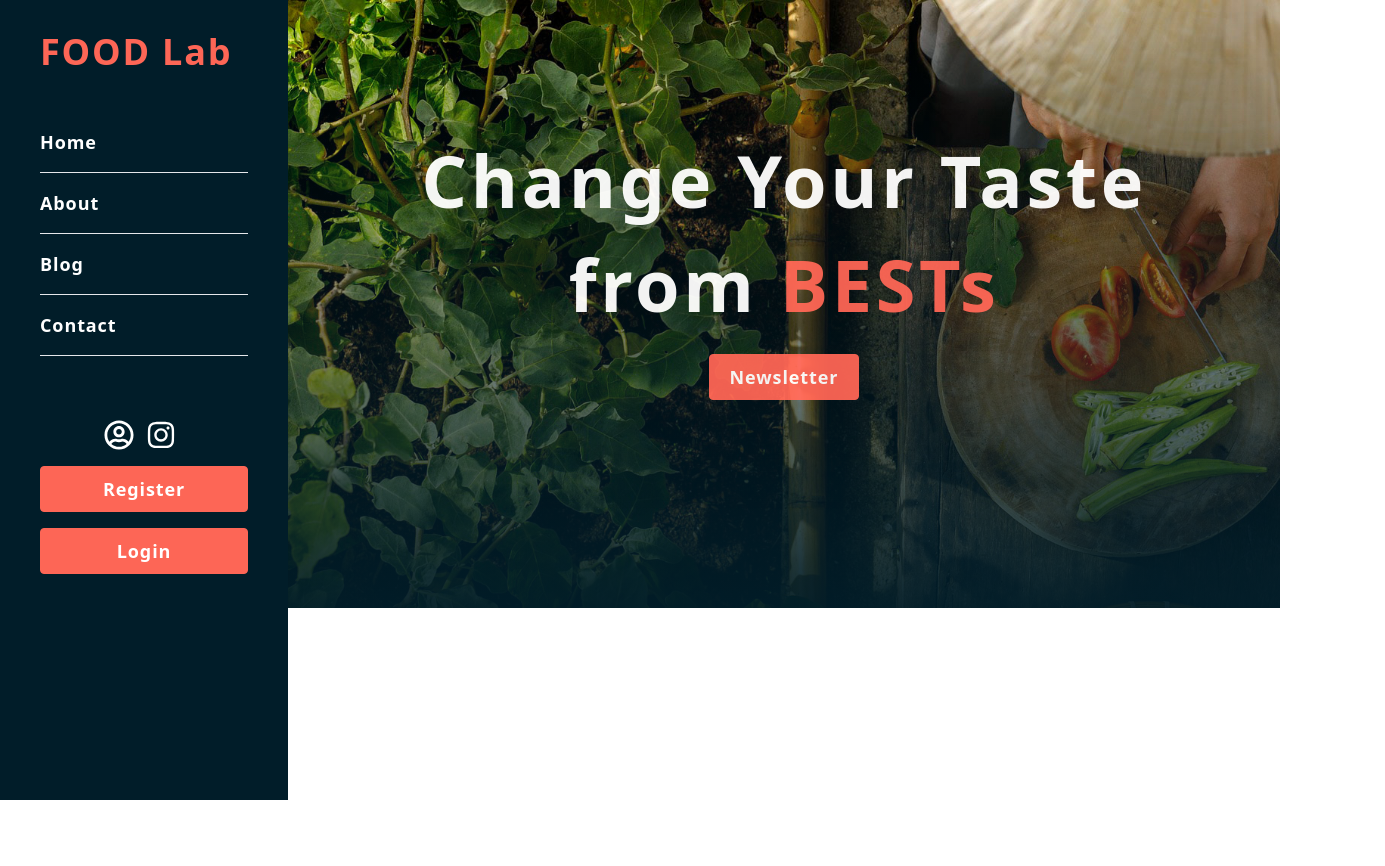
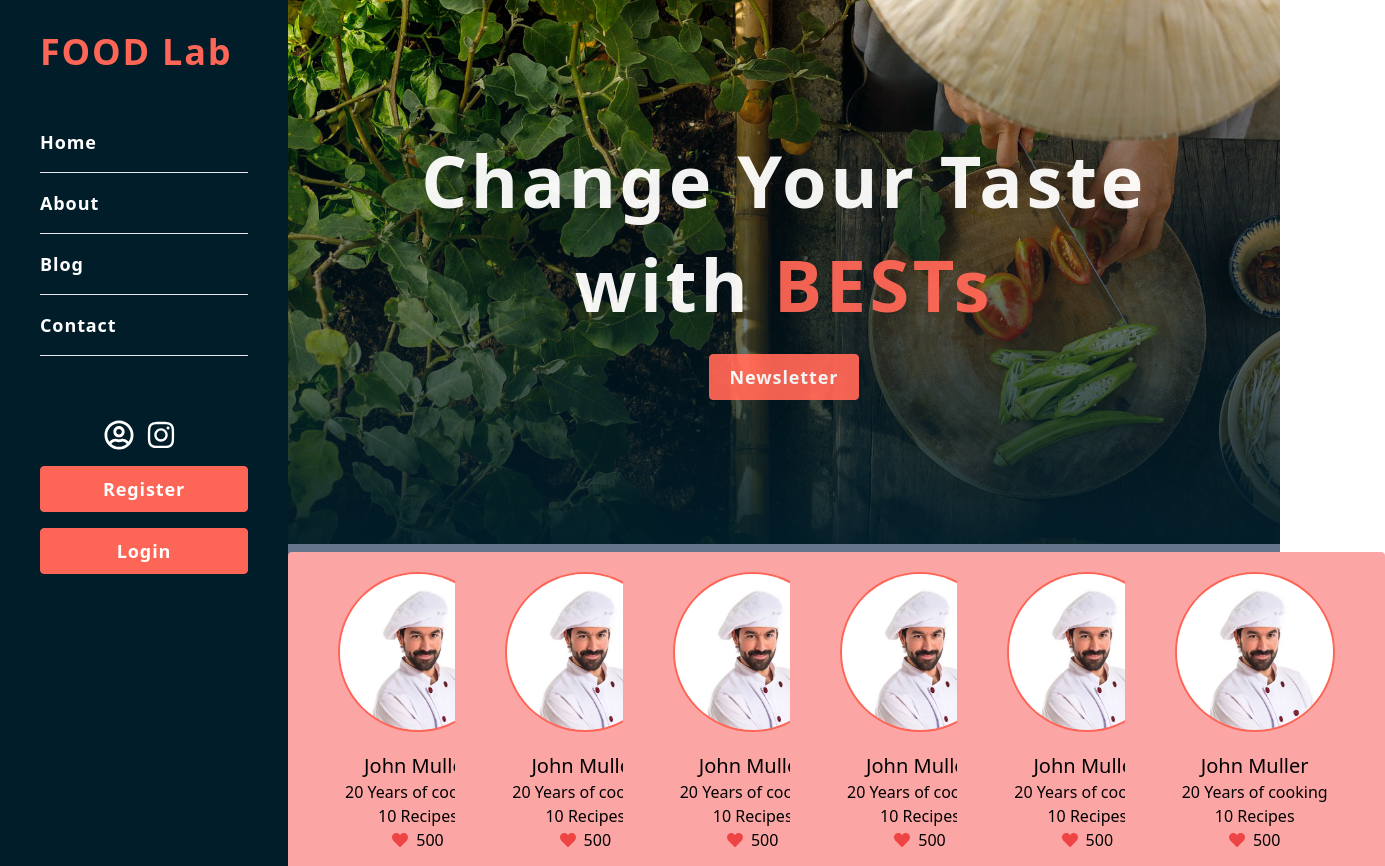
Before and after one commit to AM-Raju/chef-recipe-hunter-client, a React (Vite) app: page / in a window 1280 px wide. Shown: the top 866 px of the page, 1385 px wide, since content can reach past the window. Before the commit the page ends 800 px from the top, so only its background shows below. Built offline with nearby package versions, Linux system fonts and the light colour scheme.

Commit message:
Chef Card done

```diff
--- a/src/pages/home/Banner.jsx
+++ b/src/pages/home/Banner.jsx
@@ -9,10 +9,10 @@ const Banner = () => {
        bg-cover text-white"
         style={{ backgroundImage: `url(${banner})` }}
       >
-        <div className="text-7xl font-bold text-center pt-36 pb-52 bg-gradient-to-t from-[#011D29] opacity-95">
+        <div className="text-7xl font-bold text-center pt-36 pb-36 bg-gradient-to-t from-[#011D29] opacity-95">
           <h2 className="tracking-wider">Change Your Taste</h2>
           <h2 className="pt-8 tracking-wider">
-            from <span className="text-[#fd6656]"> BESTs</span>
+            with <span className="text-[#fd6656]"> BESTs</span>
           </h2>
           <button className="px-5 py-2 bg-[#fd6656] hover:bg-transparent border border-[#fd6656] rounded w-fit mt-4 text-lg font-semibold tracking-wider">
             Newsletter
--- /dev/null
+++ b/src/pages/home/ChefCard.jsx
@@ -0,0 +1,25 @@
+import React from "react";
+import chef from "../../assets/chefImage.jpg";
+import { FaHeart } from "react-icons/fa";
+
+const ChefCard = () => {
+  return (
+    <div className="w-[260px] bg-red-300 h-[379px] rounded text-center">
+      <div className=" w-40 mx-auto my-5">
+        <img className="border-2 border-[#fd6656] rounded-full" src={chef} alt="" />
+      </div>
+      <h3 className="text-xl">John Muller</h3>
+      <p>20 Years of cooking</p>
+      <p>10 Recipes</p>
+      <div className="flex justify-center gap-2 items-center">
+        <FaHeart className="text-red-500" />
+        <p>500</p>
+      </div>
+      <button className="px-5 py-2 bg-[#fd6656] hover:bg-transparent border border-[#fd6656] rounded w-fit mt-4 text-lg font-semibold tracking-wider">
+        View Recipe
+      </button>
+    </div>
+  );
+};
+
+export default ChefCard;
--- a/src/pages/home/Home.jsx
+++ b/src/pages/home/Home.jsx
@@ -1,10 +1,19 @@
 import React from "react";
 import Banner from "./Banner";
+import ChefCard from "./ChefCard";
 
 const Home = () => {
   return (
     <div className="w-[1632px]">
       <Banner></Banner>
+      <div className="grid grid-cols-6 gap-3 pt-2 pb-2 bg-slate-500">
+        <ChefCard></ChefCard>
+        <ChefCard></ChefCard>
+        <ChefCard></ChefCard>
+        <ChefCard></ChefCard>
+        <ChefCard></ChefCard>
+        <ChefCard></ChefCard>
+      </div>
     </div>
   );
 };
```
Also changed, not shown: src/assets/chefImage.jpg (added).
